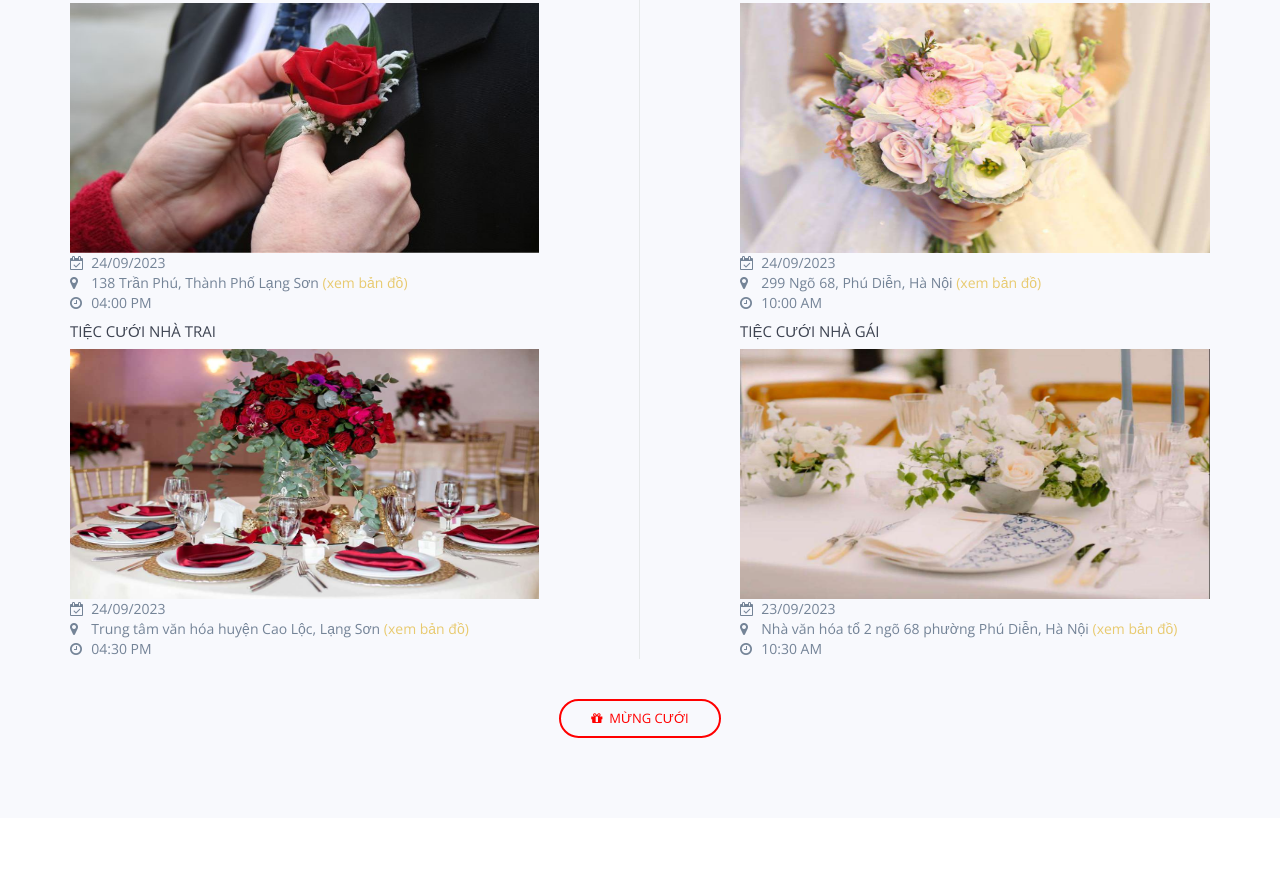
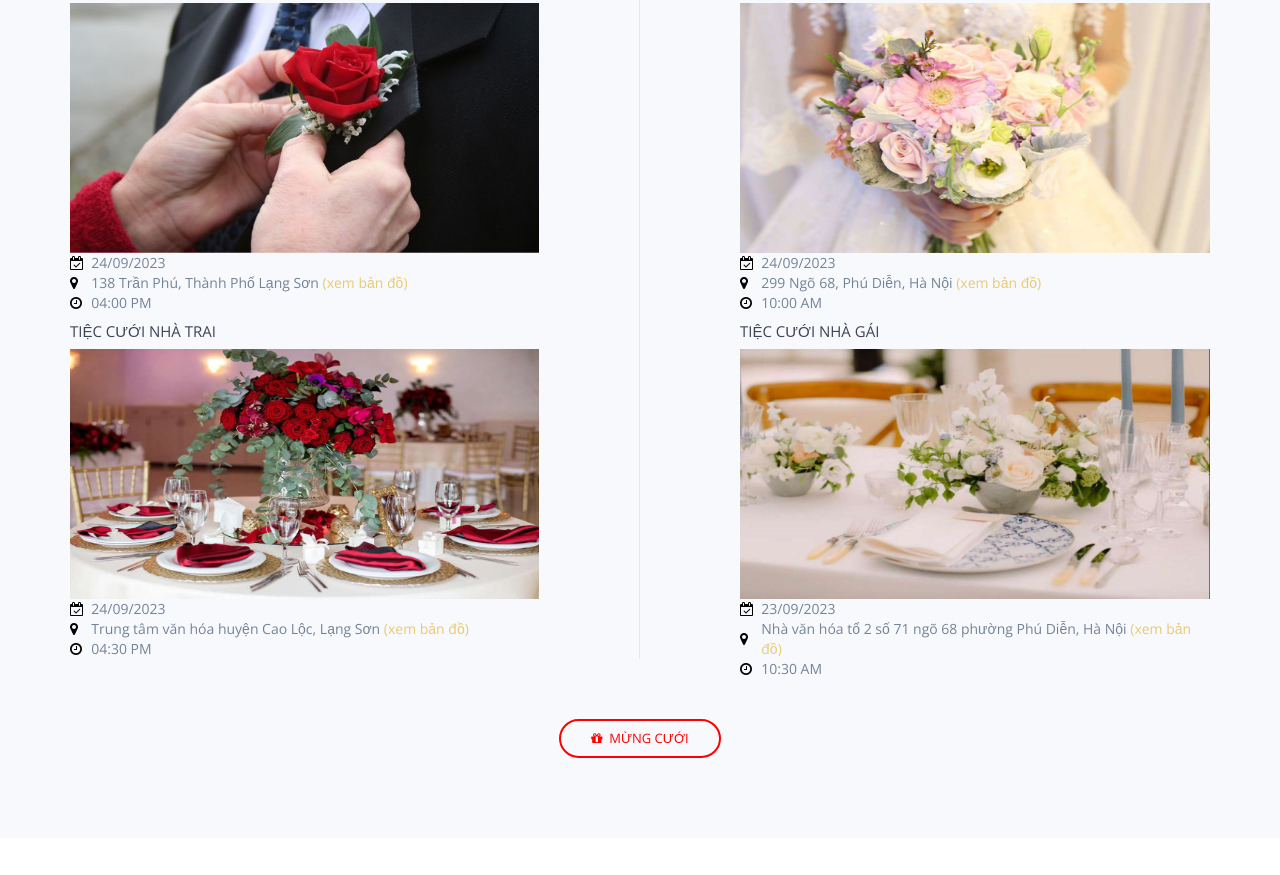
Before and after one commit to leetuls/tuduong-wedding, a website: page index.html in a window 1280 px wide. Shown: the part 1941-2816 px from the top of the page. Drawn offline with nearby package versions, Linux system fonts and the light colour scheme; files whose address does not match are found by name.

Commit message:
update 23082023

```diff
--- a/index.html
+++ b/index.html
@@ -118,12 +118,12 @@
     <div class="bii-player" style="display: block;">
         <div class="wp1 animated fadeInLeft">
 			<label id="playerVolumeOff" style="display: block;">
-				<svg id="svgOff" xmlns="http://www.w3.org/2000/svg" width="20" height="20" fill="#df4758" class="bi bi-volume-mute-fill" viewBox="0 0 16 16">
+				<svg id="svgOff" xmlns="http://www.w3.org/2000/svg" width="24" height="24" fill="#df4758" class="bi bi-volume-mute-fill" viewBox="0 0 16 16">
 				  <path d="M6.717 3.55A.5.5 0 0 1 7 4v8a.5.5 0 0 1-.812.39L3.825 10.5H1.5A.5.5 0 0 1 1 10V6a.5.5 0 0 1 .5-.5h2.325l2.363-1.89a.5.5 0 0 1 .529-.06zm7.137 2.096a.5.5 0 0 1 0 .708L12.207 8l1.647 1.646a.5.5 0 0 1-.708.708L11.5 8.707l-1.646 1.647a.5.5 0 0 1-.708-.708L10.793 8 9.146 6.354a.5.5 0 1 1 .708-.708L11.5 7.293l1.646-1.647a.5.5 0 0 1 .708 0z"></path>
 				</svg>
 			</label>
             <label style="display: none;" id="playerVolumeOn">
-				<svg id="svgOn" xmlns="http://www.w3.org/2000/svg" width="20" height="20" fill="#df4758" class="bi bi-volume-up-fill" viewBox="0 0 16 16">
+				<svg id="svgOn" xmlns="http://www.w3.org/2000/svg" width="24" height="24" fill="#df4758" class="bi bi-volume-up-fill" viewBox="0 0 16 16">
 				  <path d="M11.536 14.01A8.473 8.473 0 0 0 14.026 8a8.473 8.473 0 0 0-2.49-6.01l-.708.707A7.476 7.476 0 0 1 13.025 8c0 2.071-.84 3.946-2.197 5.303l.708.707z"></path>
 				  <path d="M10.121 12.596A6.48 6.48 0 0 0 12.025 8a6.48 6.48 0 0 0-1.904-4.596l-.707.707A5.483 5.483 0 0 1 11.025 8a5.483 5.483 0 0 1-1.61 3.89l.706.706z"></path>
 				  <path d="M8.707 11.182A4.486 4.486 0 0 0 10.025 8a4.486 4.486 0 0 0-1.318-3.182L8 5.525A3.489 3.489 0 0 1 9.025 8 3.49 3.49 0 0 1 8 10.475l.707.707zM6.717 3.55A.5.5 0 0 1 7 4v8a.5.5 0 0 1-.812.39L3.825 10.5H1.5A.5.5 0 0 1 1 10V6a.5.5 0 0 1 .5-.5h2.325l2.363-1.89a.5.5 0 0 1 .529-.06z"></path>
@@ -225,17 +225,17 @@
                     <table>
                         <img src="img/event/lecuoi_tu.jpg" style="width: 100%; height: 250px;">
                         <tr>
-                            <th><i class="fa fa-calendar-check-o"></i></th>
+                            <th><i class="fa fa-calendar-check-o" style="color: black"></i></th>
                             <td>&nbsp;&nbsp;</td>
                             <td><span>24/09/2023</span></td>
                         </tr>
                         <tr>
-                            <th><i class="fa fa-map-marker"></i></th>
+                            <th><i class="fa fa-map-marker" style="color: black"></i></th>
                             <td>&nbsp;&nbsp;</td>
                             <td><span>138 Trần Phú, Thành Phố Lạng Sơn</span><a href="https://goo.gl/maps/WTvU4RLpPreX1BTXA" target="_blank"> (xem bản đồ)</a></td>
                         </tr>
                         <tr>
-                            <th><i class="fa fa-clock-o"></i></th>
+                            <th><i class="fa fa-clock-o" style="color: black"></i></th>
                             <td>&nbsp;&nbsp;</td>
                             <td><span>04:00 PM</span></td>
                         </tr>
@@ -246,17 +246,17 @@
                     <table>
                         <img src="img/event/tieccuoi_tu.jpg" style="width: 100%; height: 250px;">
                         <tr>
-                            <th><i class="fa fa-calendar-check-o"></i></th>
+                            <th><i class="fa fa-calendar-check-o" style="color: black"></i></th>
                             <td>&nbsp;&nbsp;</td>
                             <td><span>24/09/2023</span></td>
                         </tr>
                         <tr>
-                            <th><i class="fa fa-map-marker"></i></th>
+                            <th><i class="fa fa-map-marker" style="color: black"></i></th>
                             <td>&nbsp;&nbsp;</td>
                             <td><span>Trung tâm văn hóa huyện Cao Lộc, Lạng Sơn</span><a href="https://goo.gl/maps/qgdK32vzrABTT1sn6" target="_blank"> (xem bản đồ)</a></td>
                         </tr>
                         <tr>
-                            <th><i class="fa fa-clock-o"></i></th>
+                            <th><i class="fa fa-clock-o" style="color: black"></i></th>
                             <td>&nbsp;&nbsp;</td>
                             <td><span>04:30 PM</span></td>
                         </tr>
@@ -271,17 +271,17 @@
                     <table>
                         <img src="img/event/lecuoi_duong.jpg" style="width: 100%; height: 250px;">
                         <tr>
-                            <th><i class="fa fa-calendar-check-o"></i></th>
+                            <th><i class="fa fa-calendar-check-o" style="color: black"></i></th>
                             <td>&nbsp;&nbsp;</td>
                             <td><span>24/09/2023</span></td>
                         </tr>
                         <tr>
-                            <th><i class="fa fa-map-marker"></i></th>
+                            <th><i class="fa fa-map-marker" style="color: black"></i></th>
                             <td>&nbsp;&nbsp;</td>
                             <td><span>299 Ngõ 68, Phú Diễn, Hà Nội</span><a href="https://goo.gl/maps/tAFub944Yzsg3QHt9" target="_blank"> (xem bản đồ)</a></td>
                         </tr>
                         <tr>
-                            <th><i class="fa fa-clock-o"></i></th>
+                            <th><i class="fa fa-clock-o" style="color: black"></i></th>
                             <td>&nbsp;&nbsp;</td>
                             <td><span>10:00 AM</span></td>
                         </tr>
@@ -292,17 +292,17 @@
                     <table>
                         <img src="img/event/tieccuoi_duong.jpg" style="width: 100%; height: 250px;">
                         <tr>
-                            <th><i class="fa fa-calendar-check-o"></i></th>
+                            <th><i class="fa fa-calendar-check-o" style="color: black"></i></th>
                             <td>&nbsp;&nbsp;</td>
                             <td><span>23/09/2023</span></td>
                         </tr>
                         <tr>
-                            <th><i class="fa fa-map-marker"></i></th>
+                            <th><i class="fa fa-map-marker" style="color: black"></i></th>
                             <td>&nbsp;&nbsp;</td>
-                            <td><span>Nhà văn hóa tổ 2 ngõ 68 phường Phú Diễn, Hà Nội</span><a href="https://goo.gl/maps/tAFub944Yzsg3QHt9" target="_blank"> (xem bản đồ)</a></td>
+                            <td><span>Nhà văn hóa tổ 2 số 71 ngõ 68 phường Phú Diễn, Hà Nội</span><a href="https://goo.gl/maps/LCx9ZmG4bGPrFHyR9" target="_blank"> (xem bản đồ)</a></td>
                         </tr>
                         <tr>
-                            <th><i class="fa fa-clock-o"></i></th>
+                            <th><i class="fa fa-clock-o" style="color: black"></i></th>
                             <td>&nbsp;&nbsp;</td>
                             <td><span>10:30 AM</span></td>
                         </tr>
@@ -491,7 +491,7 @@
         <p>Đã có google map chỉ đường dẫn lối, bạn đừng lo nhé!</p>
     </div>
     <div id="map-canvas">
-        <iframe src="https://www.google.com/maps/embed?pb=!1m18!1m12!1m3!1d7405.376750506854!2d106.77135135444219!3d21.869552670994445!2m3!1f0!2f0!3f0!3m2!1i1024!2i768!4f13.1!3m3!1m2!1s0x36b54f8a232a535f%3A0xf0ebb5314059c751!2zVHJ1bmcgdMOibSBWxINuIEjDs2EgaHV54buHbiBDYW8gTOG7mWM!5e0!3m2!1svi!2sus!4v1692629485379!5m2!1svi!2sus" style="border:0;height: 500px; width: 50%" allowfullscreen="" loading="lazy" referrerpolicy="no-referrer-when-downgrade"></iframe><iframe src="https://www.google.com/maps/embed?pb=!1m18!1m12!1m3!1d3723.6569777704817!2d105.7665741!3d21.0464069!2m3!1f0!2f0!3f0!3m2!1i1024!2i768!4f13.1!3m3!1m2!1s0x313454c445764f63%3A0x2a9e3dc68225026d!2zMjk5IE5nLiA2OCDEkC4gUGjDuiBEaeG7hW4sIFBow7ogRGnhu4VuLCBU4burIExpw6ptLCBIw6AgTuG7mWk!5e0!3m2!1svi!2s!4v1684851072528!5m2!1svi!2s" style="border:0;height: 500px; width: 50%" allowfullscreen="" loading="lazy" referrerpolicy="no-referrer-when-downgrade"></iframe>
+        <iframe src="https://www.google.com/maps/embed?pb=!1m18!1m12!1m3!1d7405.376750506854!2d106.77135135444219!3d21.869552670994445!2m3!1f0!2f0!3f0!3m2!1i1024!2i768!4f13.1!3m3!1m2!1s0x36b54f8a232a535f%3A0xf0ebb5314059c751!2zVHJ1bmcgdMOibSBWxINuIEjDs2EgaHV54buHbiBDYW8gTOG7mWM!5e0!3m2!1svi!2sus!4v1692629485379!5m2!1svi!2sus" style="border:0;height: 500px; width: 50%" allowfullscreen="" loading="lazy" referrerpolicy="no-referrer-when-downgrade"></iframe><iframe src="https://www.google.com/maps/embed?pb=!1m18!1m12!1m3!1d930.9292798518123!2d105.7626466695679!3d21.044001850448065!2m3!1f0!2f0!3f0!3m2!1i1024!2i768!4f13.1!3m3!1m2!1s0x313454c15cb6ab29%3A0xe139735dceb66b14!2zNzEgTmcuIDY4IMSQLiBQaMO6IERp4buFbiwgUGjDuiBEaeG7hW4sIFThu6sgTGnDqm0sIEjDoCBO4buZaSwgVmnhu4d0IE5hbQ!5e0!3m2!1svi!2sus!4v1692798819465!5m2!1svi!2sus" style="border:0;height: 500px; width: 50%" allowfullscreen="" loading="lazy" referrerpolicy="no-referrer-when-downgrade"></iframe>
     </div>
     <div id="map-content-wrapper" class="container pointer-events-none">
         <div class="row">
@@ -505,7 +505,7 @@
                     <div class="row">
                         <div class="col-md-6">
                             <h5>Địa điểm</h5>
-                            <p>• Trung tâm văn hóa huyện Cao Lộc, Lạng Sơn <br>• Nhà văn hóa tổ 2 ngõ 68 phường Phú Diễn, Hà Nội </p>
+                            <p>• Trung tâm văn hóa huyện Cao Lộc, Lạng Sơn <br>• Nhà văn hóa tổ 2 số 71 ngõ 68 phường Phú Diễn, Hà Nội </p>
                         </div>
                         <div class="col-md-6">
                             <h5>Liên lạc</h5>
```
Also changed, not shown: img/duong-qr.jpg, img/tu-qr.jpg.
